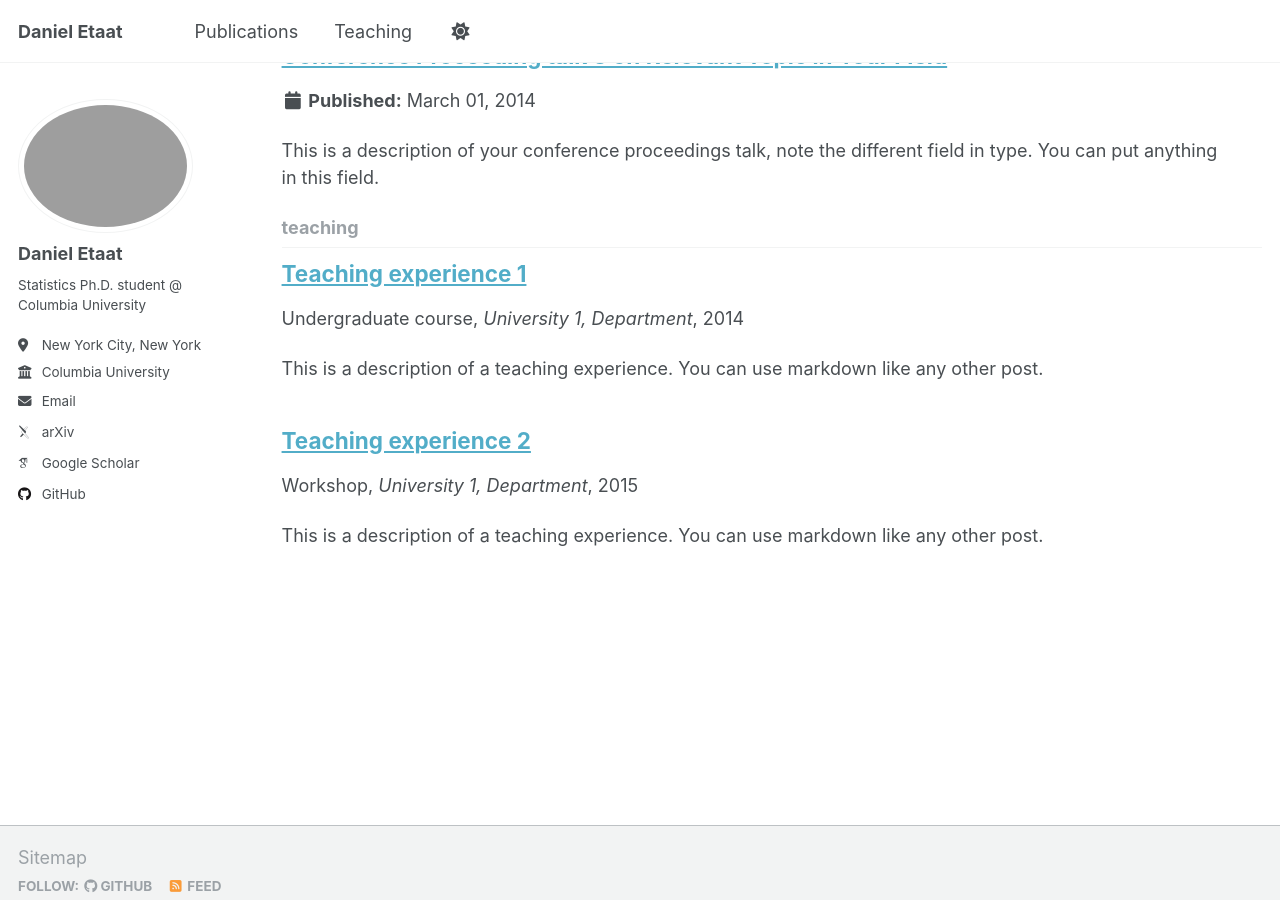
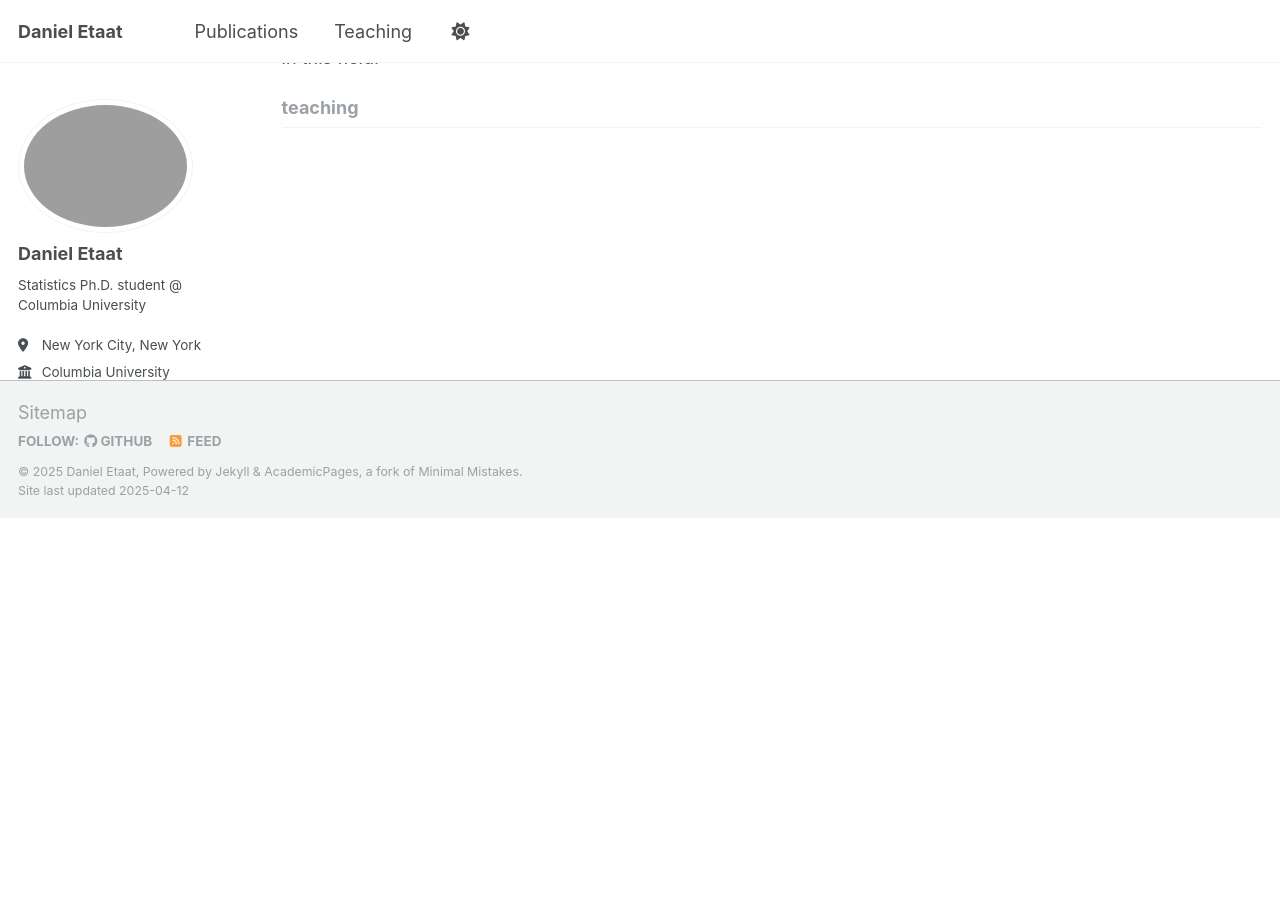
Before and after one commit to DanielEtaat/danieletaat.github.io, a Jekyll site: the page built from _pages/collection-archive.html, in a window 1280 px wide and 900 px high, scrolled down 1808 px. Built offline with Jekyll 4.4.1, drawn with Linux system fonts in a browser that asks for light colours; some web fonts are replaced; after the commit the page ends 2326 px from its top, so only the background shows below that.

Commit message:
Fixed margin issue

```diff
--- a/_includes/archive-single.html
+++ b/_includes/archive-single.html
@@ -26,7 +26,7 @@
       </div>
     {% endif %}
 
-    <h2 class="archive__item-title" itemprop="headline">
+    <h2 class="archive__item-title" style="margin-top: 0px" itemprop="headline">
       {% if post.link %}
         <a href="{{ post.link }}">{{ title }}</a> <a href="{{ base_path }}{{ post.url }}" rel="permalink"><i class="fa fa-link" aria-hidden="true" title="permalink"></i><span class="sr-only">Permalink</span></a>
       {% else %}
--- a/_pages/publications.html
+++ b/_pages/publications.html
@@ -10,6 +10,8 @@
 {% endif %}
 
 {% include base_path %}
+
+
 
 <!-- New style rendering if publication categories are defined -->
 {% if site.publication_category %}
--- a/_pages/teaching.html
+++ b/_pages/teaching.html
@@ -32,7 +32,7 @@
         This course is part of the sequence Math 10A, Math 10B, and is intended for majors in the life sciences. Introduction to differential and integral calculus of functions of one variable, ordinary differential equations, and matrix algebra and systems of linear equations.
       </li>
       <li>
-        I was a Discussion TA in
+        I was a discussion TA in
         <a href="https://classes.berkeley.edu/content/2022-fall-math-10a-001-lec-001">Fall 2022</a>.
       </li>
     </ul>
--- a/_teaching/2014-spring-teaching-1.md
+++ /dev/null
@@ -1,20 +0,0 @@
----
-title: "Teaching experience 1"
-collection: teaching
-type: "Undergraduate course"
-permalink: /teaching/2014-spring-teaching-1
-venue: "University 1, Department"
-date: 2014-01-01
-location: "City, Country"
----
-
-This is a description of a teaching experience. You can use markdown like any other post.
-
-Heading 1
-======
-
-Heading 2
-======
-
-Heading 3
-======
--- a/_teaching/2015-spring-teaching-2.md
+++ /dev/null
@@ -1,20 +0,0 @@
----
-title: "Teaching experience 2"
-collection: teaching
-type: "Workshop"
-permalink: /teaching/2015-spring-teaching-1
-venue: "University 1, Department"
-date: 2015-01-01
-location: "City, Country"
----
-
-This is a description of a teaching experience. You can use markdown like any other post.
-
-Heading 1
-======
-
-Heading 2
-======
-
-Heading 3
-======
```
